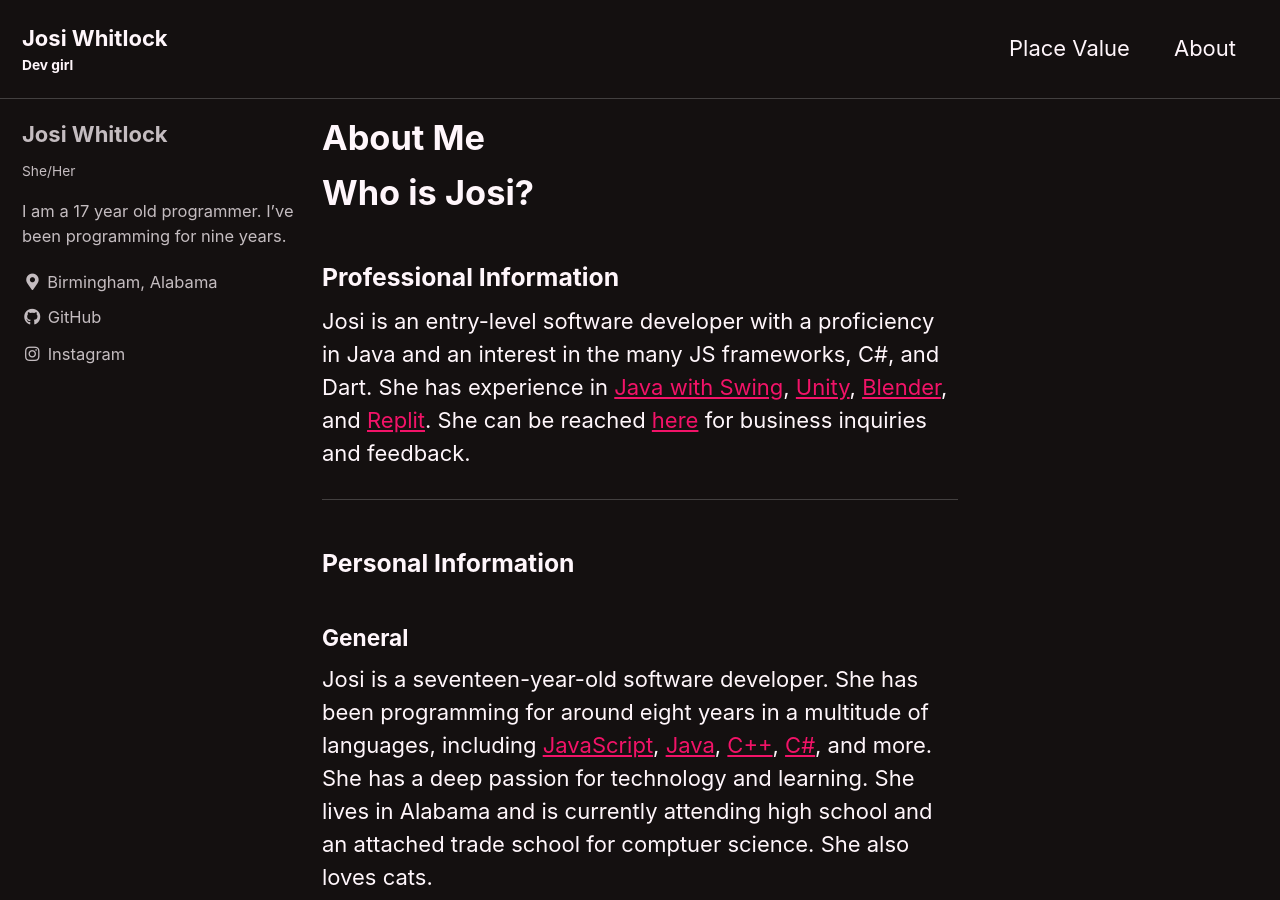
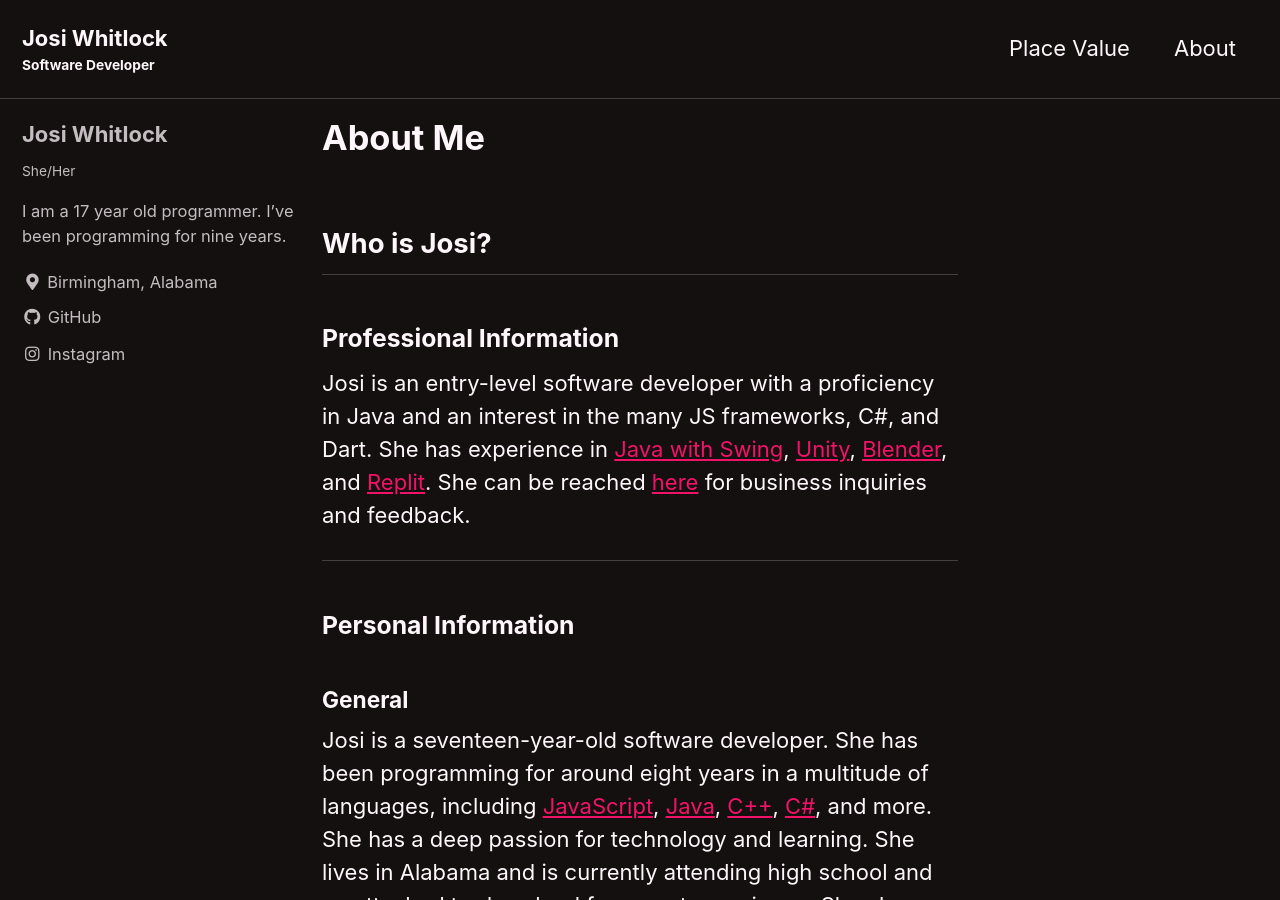
Before and after one commit to J051333/j051333.github.io, a Jekyll site: the page built from _pages/about.md, in a window 1280 px wide and 900 px high. Built offline with Jekyll 4.4.1, drawn with Linux system fonts in a browser that asks for light colours; cached includes are drawn as plain includes.

Commit message:
Site changes

```diff
--- a/_config.yml
+++ b/_config.yml
@@ -18,7 +18,7 @@ minimal_mistakes_skin    : "neon" # "air", "aqua", "contrast", "dark", "dirt", "
 locale                   : "en-US"
 title                    : "Josi Whitlock"
 title_separator          : "-"
-subtitle                 : "Dev girl" # site tagline that appears below site title in masthead
+subtitle                 : "Software Developer" # site tagline that appears below site title in masthead
 name                     : "J051333"
 description              : "Programmer of things c:"
 url                      : "https://j051333.github.io" # the base hostname & protocol for your site e.g. "https://mmistakes.github.io"
--- a/_pages/about.md
+++ b/_pages/about.md
@@ -4,7 +4,7 @@ layout: single
 author_profile: true
 ---
 
-# Who is Josi?
+## Who is Josi?
 
 ### Professional Information
 
```
